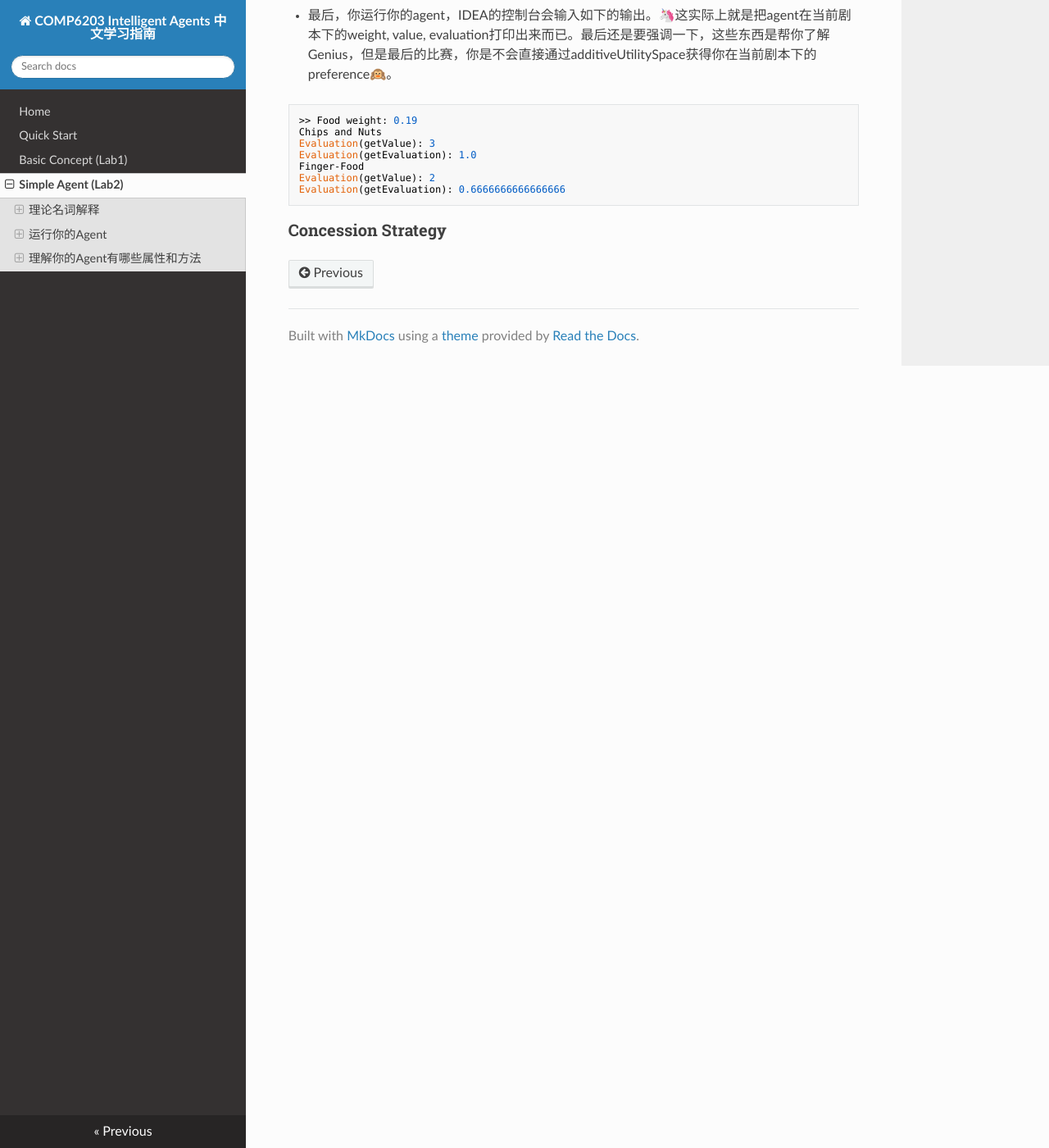
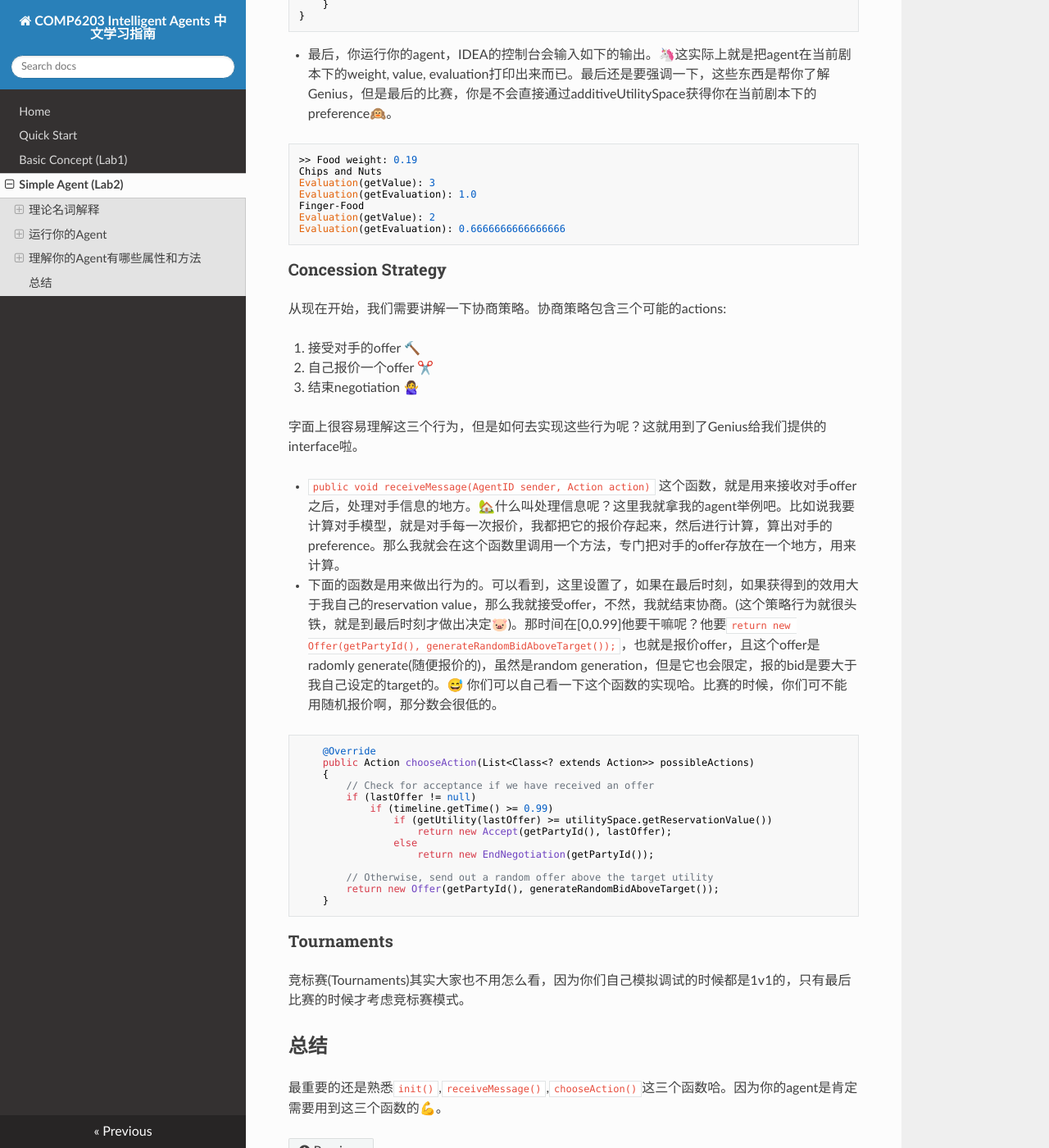
Before and after one commit to RobinLuoNanjing/UoSouthampton-Intelligent-Agent-Docs, an MkDocs documentation site: the page built from docs/simple.md, in a window 1280 px wide and 1400 px high, scrolled down 3526 px. Shown: the whole window at 82% size. Built offline with MkDocs 1.6.1, drawn with Linux system fonts in a browser that asks for light colours; nearby versions of some CDN libraries; some of the changed text lies outside the part shown.

Commit message:
[add] concesssion

````diff
--- a/docs/simple.md
+++ b/docs/simple.md
@@ -47,7 +47,9 @@ Lab2 第2部分说的是，告诉你每次都要编译一下自己的java文件(
 从现在开始的每一章节，每个实验都会开始介绍Genius的一些特性与方法💆‍♂️。这是比较重要的内容，因为你们的算法创新其实都是建立于Genius提供的API之上的哈。
 
 ### UtilitySpace
-首先你们所要做的，就是将下面的代码复制到```init()```函数里,也就是```super.init(info);```的后面。或许你们有些人没有java基础，或者有些人只是复习了java的数据结构，对下面的还是一头雾水😭。没关系，我会带你们一行行的理解代码哒，到后面你们熟练了自然而然熟能生巧😁。哦，对了，在插入代码的过程中，可能会报错，就是要你import相应的包。你右键你的项目->点击Open Module Setting->点击左边Library->点击中间窗口的加号->选择Java->选择genius-9.1.11文件下下的genius-9.1.11.jar就可以啦😬。
+首先你们所要做的，就是将下面的代码复制到```init()```函数里,也就是```super.init(info);```的后面。或许你们有些人没有java基础，或者有些人只是复习了java的数据结构，对下面的还是一头雾水😭。没关系，我会带你们一行行的理解代码哒，到后面你们熟练了自然而然熟能生巧😁。哦，对了，在插入代码的过程中，可能会报错，就是要你import相应的包。你把箭头放在标红的地方，然后上面应该有提示import class。
+
+<--你右键你的项目->点击Open Module Setting->点击左边Library->点击中间窗口的加号->选择Java->选择genius-9.1.11文件下下的genius-9.1.11.jar就可以啦😬。-->
 ```java
 AbstractUtilitySpace utilitySpace = info.getUtilitySpace();
 AdditiveUtilitySpace additiveUtilitySpace = (AdditiveUtilitySpace) utilitySpace;
@@ -130,3 +132,38 @@ Evaluation(getEvaluation): 0.6666666666666666
 
 
 ### Concession Strategy
+从现在开始，我们需要讲解一下协商策略。协商策略包含三个可能的actions:
+
+1. 接受对手的offer 🔨
+
+2. 自己报价一个offer ✂️
+
+3. 结束negotiation 🙅‍♀️
+
+字面上很容易理解这三个行为，但是如何去实现这些行为呢？这就用到了Genius给我们提供的interface啦。
+
+- ```public void receiveMessage(AgentID sender, Action action)``` 这个函数，就是用来接收对手offer之后，处理对手信息的地方。🏡什么叫处理信息呢？这里我就拿我的agent举例吧。比如说我要计算对手模型，就是对手每一次报价，我都把它的报价存起来，然后进行计算，算出对手的preference。那么我就会在这个函数里调用一个方法，专门把对手的offer存放在一个地方，用来计算。
+
+- 下面的函数是用来做出行为的。可以看到，这里设置了，如果在最后时刻，如果获得到的效用大于我自己的reservation value，那么我就接受offer，不然，我就结束协商。(这个策略行为就很头铁，就是到最后时刻才做出决定🐷)。那时间在[0,0.99]他要干嘛呢？他要```return new Offer(getPartyId(), generateRandomBidAboveTarget());```，也就是报价offer，且这个offer是radomly generate(随便报价的)，虽然是random generation，但是它也会限定，报的bid是要大于我自己设定的target的。😅 你们可以自己看一下这个函数的实现哈。比赛的时候，你们可不能用随机报价啊，那分数会很低的。
+```java
+	@Override
+	public Action chooseAction(List<Class<? extends Action>> possibleActions)
+	{
+		// Check for acceptance if we have received an offer
+		if (lastOffer != null)
+			if (timeline.getTime() >= 0.99)
+				if (getUtility(lastOffer) >= utilitySpace.getReservationValue())
+					return new Accept(getPartyId(), lastOffer);
+				else
+					return new EndNegotiation(getPartyId());
+
+		// Otherwise, send out a random offer above the target utility
+		return new Offer(getPartyId(), generateRandomBidAboveTarget());
+	}
+```
+
+### Tournaments
+竞标赛(Tournaments)其实大家也不用怎么看，因为你们自己模拟调试的时候都是1v1的，只有最后比赛的时候才考虑竞标赛模式。
+
+## 总结
+最重要的还是熟悉```init()```,```receiveMessage()```,```chooseAction()```这三个函数哈。因为你的agent是肯定需要用到这三个函数的💪。
````
